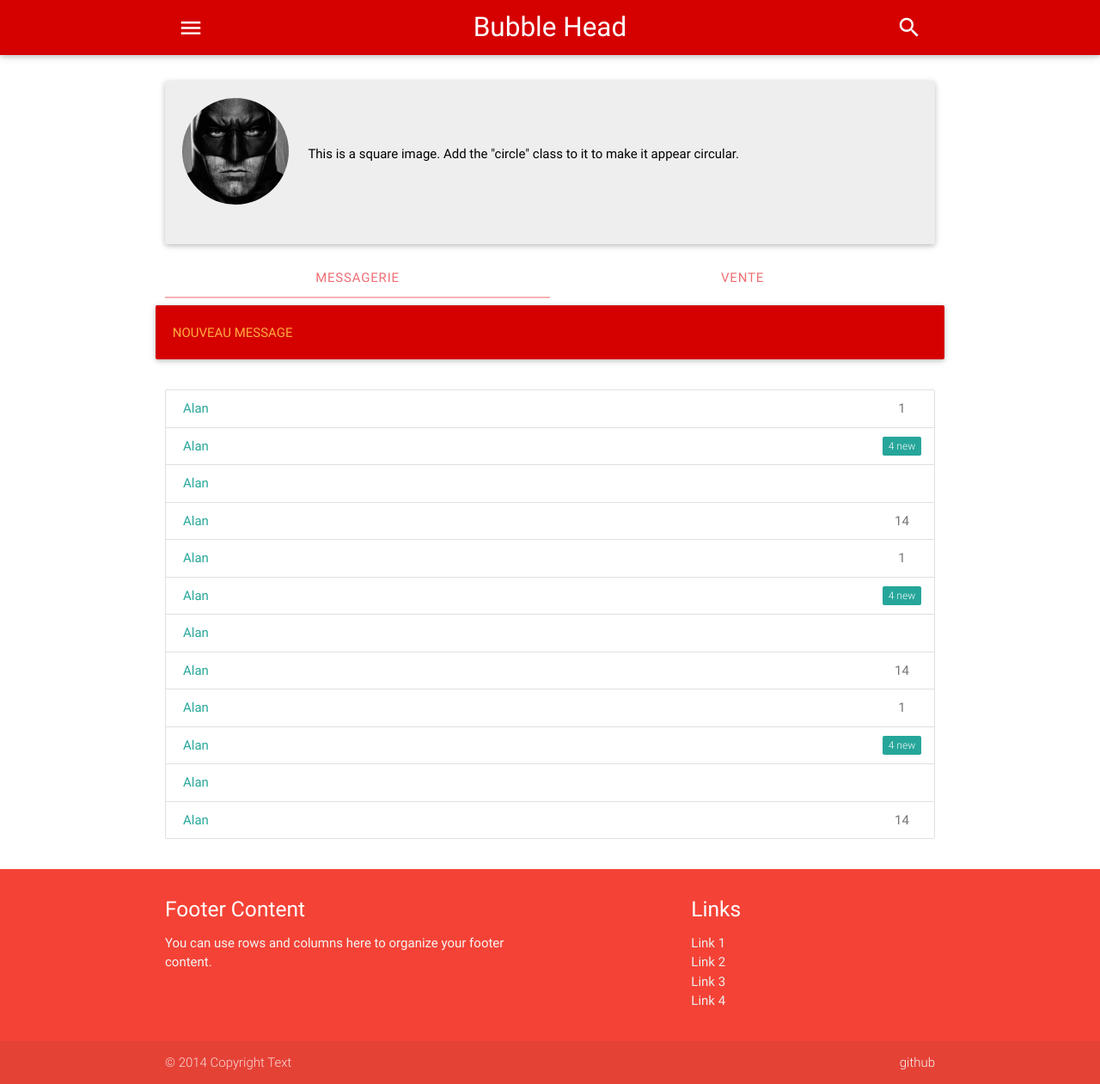
After one commit to sachaoko/bubble-head, a PHP site: page /profil.php in a window 1280 px wide. The commit adds this page. Shown: the whole page at 86% size. Run offline with PHP 8.4, Linux system fonts and the light colour scheme; some libraries are stand-ins or nearby versions.

Commit message:
profil 50%

```diff
--- a/assets/footer.php
+++ b/assets/footer.php
@@ -1,9 +1,10 @@
  <ul id="slide-out" class="side-nav">
      <li> <a class="modal-trigger" href="#modal1"><img class="circle right profil_home" src="images/spidey.png"></a></li>
-         <li><a href="#!">Profil</a></li>
+         <li><a href="profil.php">Profil</a></li>
          <li><a href="#!">Messagerie</a></li>
          <li><a href="#!">Vendre</a></li>
          <li><a href="#!">Déconnexion</a></li>
+<img style="width:100%"src="http://sacha-oko.com/bubble-head/logo/logo2.png">
 
       </ul>
    <!--   <div class="fixed-action-btn" style="bottom: 45px; right: 24px;">
@@ -11,7 +12,7 @@
          <i class="material-icons">email</i>
          </a>
       </div>
-      --><footer class="page-footer red accent-2">
+      --><footer class="page-footer red ">
          <div class="container">
             <div class="row">
                <div class="col l6 s12">
@@ -32,7 +33,7 @@
          <div class="footer-copyright">
             <div class="container">
                © 2014 Copyright Text
-               <a class="grey-text text-lighten-4 right" href="#!">More Links</a>
+               <a class="grey-text text-lighten-4 right" target="_blank" href="https://github.com/sachaoko/bubble-head">github</a>
             </div>
          </div>
       </footer>
--- a/assets/head.php
+++ b/assets/head.php
@@ -11,7 +11,7 @@
    </head>
    <body>
       <div class="navbar-fixed">
-         <nav class=" red accent-4" role="navigation">
+         <nav class="red accent-4" role="navigation">
             <div class="nav-wrapper container">
                <!--<a id="logo-container" href="#" class="brand-logo">BUBBLE HEAD</a>
                <a class="modal-trigger" href="#modal1"><img class="circle right profil_home" src="images/spidey.png"></img></a>
@@ -20,10 +20,13 @@
                </ul>
                <a href="#" data-activates="nav-mobile" class="button-collapse"><i class="material-icons">menu</i></a>
 -->
-                <a href="#" class="brand-logo right">Bubble Head</a>
+                <a href="index.php" class="brand-logo center">Bubble Head</a>
       <ul id="nav-mobile" class="left hide-on-med-and-down">
         <li><a data-activates="slide-out" class="mail"><i class="mdi-navigation-menu"></i></a></li>
 
+      </ul>
+                  <ul id="nav-mobile" class="right hide-on-med-and-down">
+<li><a href="search.php"><i class="material-icons">search</i></a></li>
       </ul>
              </div>
          </nav>
@@ -63,3 +66,28 @@
             <a href="#!" class="modal-action modal-close waves-effect waves-green btn-flat ">Agree</a>
          </div>
       </div>
+        <div id="modal2" class="modal modal-fixed-footer">
+         <div class="modal-content">
+              <div class="row">
+                     <div class="input-field col s12">
+                        <input id="email" type="email" class="validate">
+                        <label for="email">Email</label>
+                     </div>
+                  </div>
+            <div class="row">
+               <form class="col s12">
+
+                  <div class="row">
+                     <div class="input-field col s12">
+                        <input id="password" type="password" class="validate">
+                        <label for="password">Password</label>
+                     </div>
+                  </div>
+
+               </form>
+            </div>
+         </div>
+         <div class="modal-footer">
+            <a href="#!" class="modal-action modal-close waves-effect waves-green btn-flat ">Agree</a>
+         </div>
+      </div>
--- /dev/null
+++ b/assets/messagerie.php
@@ -0,0 +1,51 @@
+   <div class="row">
+          <div class="card  red accent-4">
+
+            <div class="card-action">
+              <a href="#modal3" class="modal-trigger">Nouveau message</a>
+            </div>
+          </div>
+
+      </div>
+
+  <!-- Modal Structure -->
+  <div id="modal3" class="modal">
+    <div class="modal-content">
+       <div class="row">
+            <div class="input-field col s12 m6">
+    <select class="icons">
+      <option value="" disabled selected>Selection</option>
+      <option value="" data-icon="images/peter.gif" class="circle">Bruce</option>
+      <option value="" data-icon="images/office.jpg" class="circle">Peter</option>
+      <option value="" data-icon="images/yuna.jpg" class="circle">Storm </option>
+    </select>
+    <label>Destinataire</label>
+  </div>
+    <form class="col s12">
+      <div class="row">
+        <div class="input-field col s12">
+          <textarea id="textarea1" class="materialize-textarea"></textarea>
+          <label for="textarea1">Message: </label>
+        </div>
+      </div>
+    </form>
+  </div>
+    </div>
+    <div class="modal-footer">
+      <a href="#!" class=" modal-action modal-close waves-effect waves-green btn-flat">Envoyer</a>
+    </div>
+  </div>
+<div class="collection">
+    <a href="#!" class="collection-item">Alan<span class="badge">1</span></a>
+    <a href="#!" class="collection-item">Alan<span class="new badge">4</span></a>
+    <a href="#!" class="collection-item">Alan</a>
+    <a href="#!" class="collection-item">Alan<span class="badge">14</span></a>
+    <a href="#!" class="collection-item">Alan<span class="badge">1</span></a>
+    <a href="#!" class="collection-item">Alan<span class="new badge">4</span></a>
+    <a href="#!" class="collection-item">Alan</a>
+    <a href="#!" class="collection-item">Alan<span class="badge">14</span></a>
+    <a href="#!" class="collection-item">Alan<span class="badge">1</span></a>
+    <a href="#!" class="collection-item">Alan<span class="new badge">4</span></a>
+    <a href="#!" class="collection-item">Alan</a>
+    <a href="#!" class="collection-item">Alan<span class="badge">14</span></a>
+  </div>
--- /dev/null
+++ b/assets/vente.php
@@ -0,0 +1,122 @@
+
+
+
+
+   <div class="row">
+          <div class="card  red accent-4">
+
+            <div class="card-action">
+              <a href="#modal4" class="modal-trigger">vendre</a>
+            </div>
+          </div>
+
+      </div>
+  <div id="modal4" class="modal">
+    <div class="modal-content">
+       <div class="row">
+            <div class="input-field col s12 m6">
+    <select class="icons">
+      <option value="" disabled selected>Selection</option>
+      <option value="" data-icon="images/peter.gif" class="circle">Bruce</option>
+      <option value="" data-icon="images/office.jpg" class="circle">Peter</option>
+      <option value="" data-icon="images/yuna.jpg" class="circle">Storm </option>
+    </select>
+    <label>Destinataire</label>
+  </div>
+    <form class="col s12">
+      <div class="row">
+        <div class="input-field col s12">
+          <textarea id="textarea1" class="materialize-textarea"></textarea>
+          <label for="textarea1">Message: </label>
+        </div>
+      </div>
+    </form>
+  </div>
+    </div>
+    <div class="modal-footer">
+      <a href="#!" class=" modal-action modal-close waves-effect waves-green btn-flat">Envoyer</a>
+    </div>
+  </div>
+
+<div class="row">
+      <div class="col s2">  <div class="card">
+    <div class="card-image waves-effect waves-block waves-light">
+      <img class="activator" src="images/office.jpg">
+    </div>
+    <div class="card-content">
+      <span class="card-title activator grey-text text-darken-4">Card Title<i class="material-icons right">more_vert</i></span>
+      <p><a href="#">This is a link</a></p>
+    </div>
+    <div class="card-reveal">
+      <span class="card-title grey-text text-darken-4">Card Title<i class="material-icons right">close</i></span>
+      <p>Here is some more information about this product that is only revealed once clicked on.</p>
+    </div>
+  </div></div>
+              <div class="col s2">  <div class="card">
+    <div class="card-image waves-effect waves-block waves-light">
+      <img class="activator" src="images/office.jpg">
+    </div>
+    <div class="card-content">
+      <span class="card-title activator grey-text text-darken-4">Card Title<i class="material-icons right">more_vert</i></span>
+      <p><a href="#">This is a link</a></p>
+    </div>
+    <div class="card-reveal">
+      <span class="card-title grey-text text-darken-4">Card Title<i class="material-icons right">close</i></span>
+      <p>Here is some more information about this product that is only revealed once clicked on.</p>
+    </div>
+  </div></div>      <div class="col s2">  <div class="card">
+    <div class="card-image waves-effect waves-block waves-light">
+      <img class="activator" src="images/office.jpg">
+    </div>
+    <div class="card-content">
+      <span class="card-title activator grey-text text-darken-4">Card Title<i class="material-icons right">more_vert</i></span>
+      <p><a href="#">This is a link</a></p>
+    </div>
+    <div class="card-reveal">
+      <span class="card-title grey-text text-darken-4">Card Title<i class="material-icons right">close</i></span>
+      <p>Here is some more information about this product that is only revealed once clicked on.</p>
+    </div>
+  </div></div>      <div class="col s2">  <div class="card">
+    <div class="card-image waves-effect waves-block waves-light">
+      <img class="activator" src="images/office.jpg">
+    </div>
+    <div class="card-content">
+      <span class="card-title activator grey-text text-darken-4">Card Title<i class="material-icons right">more_vert</i></span>
+      <p><a href="#">This is a link</a></p>
+    </div>
+    <div class="card-reveal">
+      <span class="card-title grey-text text-darken-4">Card Title<i class="material-icons right">close</i></span>
+      <p>Here is some more information about this product that is only revealed once clicked on.</p>
+    </div>
+  </div></div>      <div class="col s2">  <div class="card">
+    <div class="card-image waves-effect waves-block waves-light">
+      <img class="activator" src="images/office.jpg">
+    </div>
+    <div class="card-content">
+      <span class="card-title activator grey-text text-darken-4">Card Title<i class="material-icons right">more_vert</i></span>
+      <p><a href="#">This is a link</a></p>
+    </div>
+    <div class="card-reveal">
+      <span class="card-title grey-text text-darken-4">Card Title<i class="material-icons right">close</i></span>
+      <p>Here is some more information about this product that is only revealed once clicked on.</p>
+    </div>
+  </div></div>      <div class="col s2">  <div class="card">
+    <div class="card-image waves-effect waves-block waves-light">
+      <img class="activator" src="images/office.jpg">
+    </div>
+    <div class="card-content">
+      <span class="card-title activator grey-text text-darken-4">Card Title<i class="material-icons right">more_vert</i></span>
+      <p><a href="#">This is a link</a></p>
+    </div>
+    <div class="card-reveal">
+      <span class="card-title grey-text text-darken-4">Card Title<i class="material-icons right">close</i></span>
+      <p>Here is some more information about this product that is only revealed once clicked on.</p>
+    </div>
+  </div></div>
+
+
+
+
+
+
+    </div>
--- a/css/style.css
+++ b/css/style.css
@@ -23,3 +23,19 @@ width: initial!important;
 
 .card-home{
 margin-top: 30px;}
+
+
+.searchBar{
+margin-top: 30px;
+
+}
+
+.cardProfil{
+margin-top: 30px;
+
+}
+
+.buttonNewMessage{
+margin-bottom: 10px;
+margin-top: 10px;
+}
--- a/index.php
+++ b/index.php
@@ -4,7 +4,7 @@
 
       <div class="row">
         <div class="col s12 m12">
-          <div class="card card-home    red accent-4">
+          <div class="card card-home    red darken-1">
             <div class="card-content black-text">
               <span class="card-title black-text">Welcome</span>
               <p>I am a very simple card. I am good at containing small bits of information.
@@ -12,7 +12,7 @@
             </div>
             <div class="card-action">
                <a class="modal-trigger" href="#modal1">Inscription</a>
-              <a href="#">connexion</a>
+              <a class="modal-trigger" href="#modal2">connexion</a>
             </div>
           </div>
         </div>
--- /dev/null
+++ b/profil.php
@@ -0,0 +1,42 @@
+
+<?php include("assets/head.php"); ?>
+<div class="container">
+
+
+      <div class="col s12 m8 offset-m2 l6 offset-l3">
+        <div class="card-panel grey lighten-3 z-depth-1 cardProfil">
+          <div class="row valign-wrapper">
+            <div class="col s2">
+              <img src="images/batman.jpg" alt="" class="circle responsive-img"> <!-- notice the "circle" class -->
+            </div>
+            <div class="col s10">
+              <span class="black-text">
+                This is a square image. Add the "circle" class to it to make it appear circular.
+              </span>
+            </div>
+          </div>
+        </div>
+      </div>
+
+
+
+    <div class="row">
+    <div class="col s12">
+      <ul class="tabs">
+        <li class="tab col s3"><a class="active" href="#test1">messagerie</a></li>
+        <li class="tab col s3"><a  href="#test2">vente</a></li>
+      </ul>
+    </div>
+    <div id="test1" class="col s12"><?php include("assets/messagerie.php"); ?></div>
+    <div id="test2" class="col s12"><?php include("assets/vente.php"); ?></div>
+    </div>
+
+
+
+          </div>
+
+
+          </div>
+
+
+<?php include("assets/footer.php"); ?>
```
Also changed, not shown: search.php (added, +212 -0 lines), images/batman.jpg (added), images/peter.gif (added).
